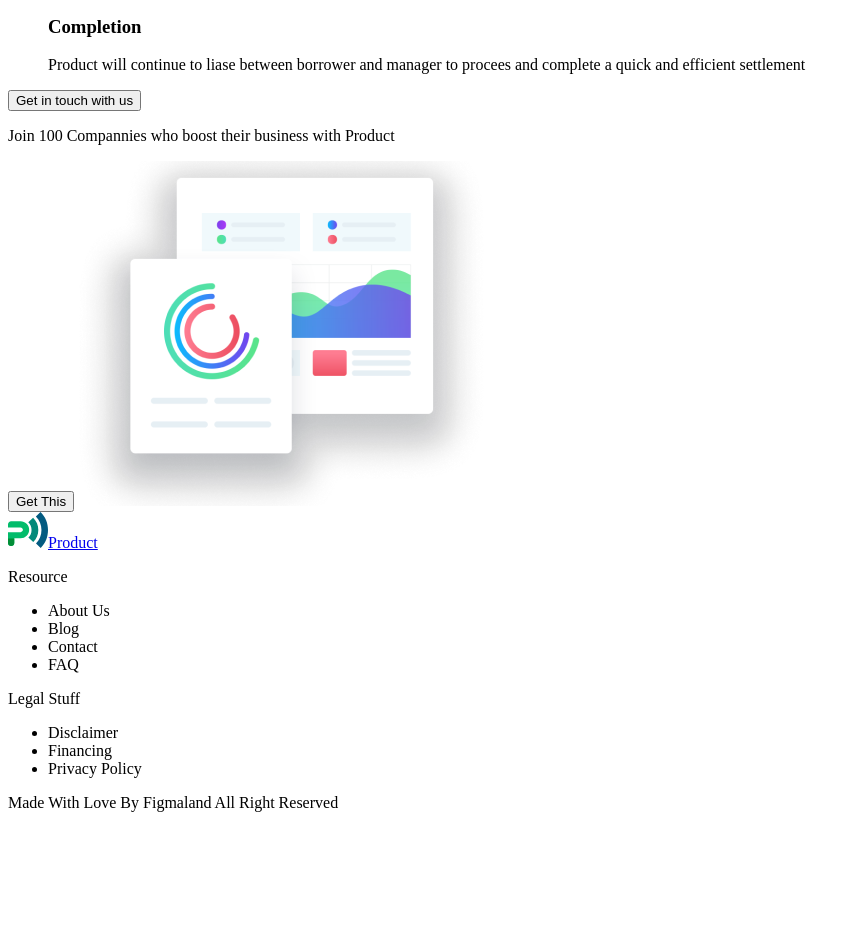
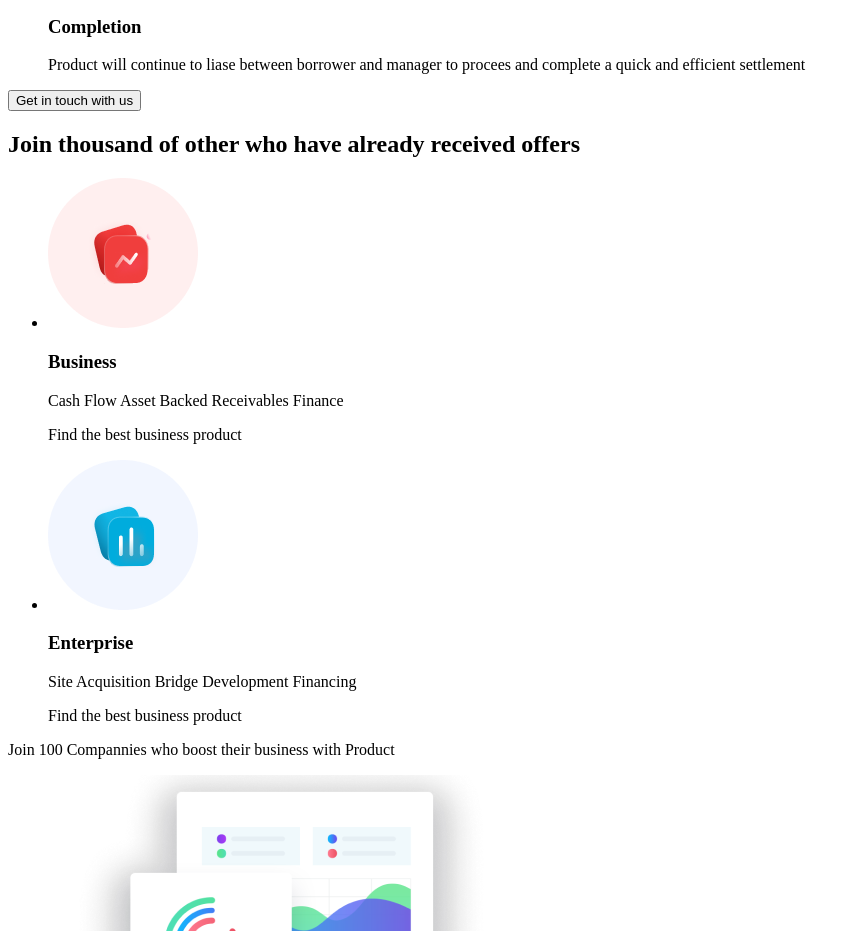
Before and after one commit to andreigubsky/blended-122-5, a plain HTML site: page customers.html in a window 1280 px wide. Shown: the part 909-1840 px from the top of the page, without its empty margins (0-859 px from the left). Before the commit the page ends 1737 px from the top, so only its background shows below. Drawn offline with Linux system fonts and the light colour scheme.

Commit message:
Add second page - customers

```diff
--- a/customers.html
+++ b/customers.html
@@ -97,7 +97,23 @@
         <button type="button">Get in touch with us</button>
       </section>
       <!-- Join thousand of other who have already received offers -->
-      <section></section>
+      <section>
+        <h2>Join thousand of other who have already received offers</h2>
+        <ul>
+          <li>
+            <img src="./images/business.png" alt="" />
+            <h3>Business</h3>
+            <p>Cash Flow Asset Backed Receivables Finance</p>
+            <p>Find the best business product</p>
+          </li>
+          <li>
+            <img src="./images/enterprise.png" alt="" />
+            <h3>Enterprise</h3>
+            <p>Site Acquisition Bridge Development Financing</p>
+            <p>Find the best business product</p>
+          </li>
+        </ul>
+      </section>
       <!-- Join -->
       <section>
         <p>Join 100 Compannies who boost their business with Product</p>
```
Also changed, not shown: images/business.png (added), images/enterprise.png (added).
